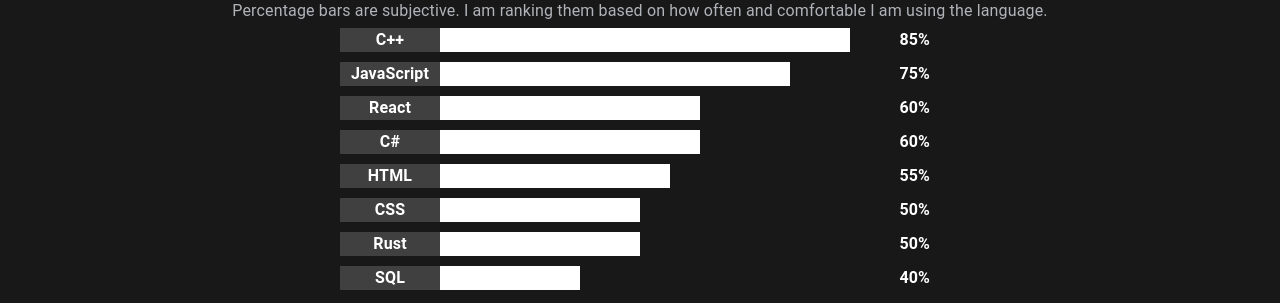
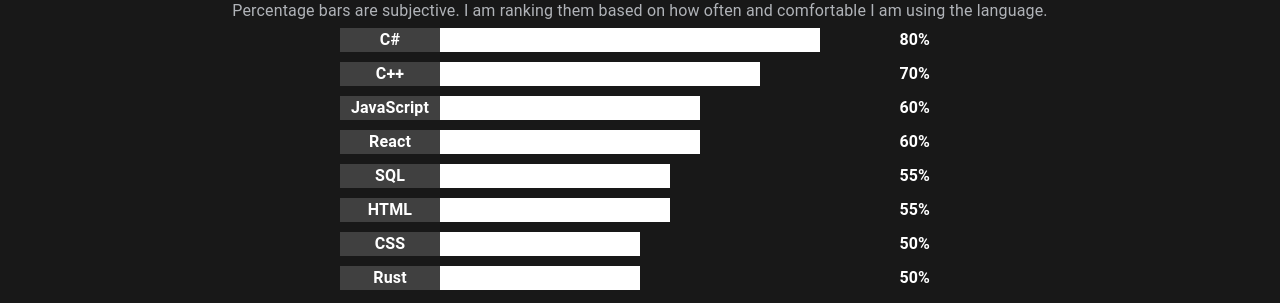
Before and after one commit to Narnian12/narnian12.github.io, a React (Create React App) app: page / in a window 1280 px wide. Shown: the part 624-927 px from the top of the page. Built offline with nearby package versions, Linux system fonts and the light colour scheme; no server answers.

Commit message:
- Small updates

```diff
--- a/src/App.tsx
+++ b/src/App.tsx
@@ -38,14 +38,14 @@
 ];
 
 const languages: LanguageInfo[] = [
-  { name: "C++", percentage: "85%" },
-  { name: "JavaScript", percentage: "75%" },
+  { name: "C#", percentage: "80%" },
+  { name: "C++", percentage: "70%" },
+  { name: "JavaScript", percentage: "60%" },
   { name: "React", percentage: "60%" },
-  { name: "C#", percentage: "60%" },
+  { name: "SQL", percentage: "55%" },
   { name: "HTML", percentage: "55%" },
   { name: "CSS", percentage: "50%" },
   { name: "Rust", percentage: "50%" },
-  { name: "SQL", percentage: "40%" },
 ];
 
 const projectCards: CardInfo[] = [
@@ -94,7 +94,7 @@
     body: "Medium article detailing how to create a todo app using React for the client, Apollo for the server and Hasura for database management.",
   },
   {
-    link: "https://arxiv.org/abs/2205.06381",
+    link: "https://www.mdpi.com/2073-431X/11/9/141",
     header: "Assessing Dependency Injection",
     body: "Research paper discussing implementation of ckjm-analyzer and proposing new software quality metric to assess maintainability.",
   },
```
